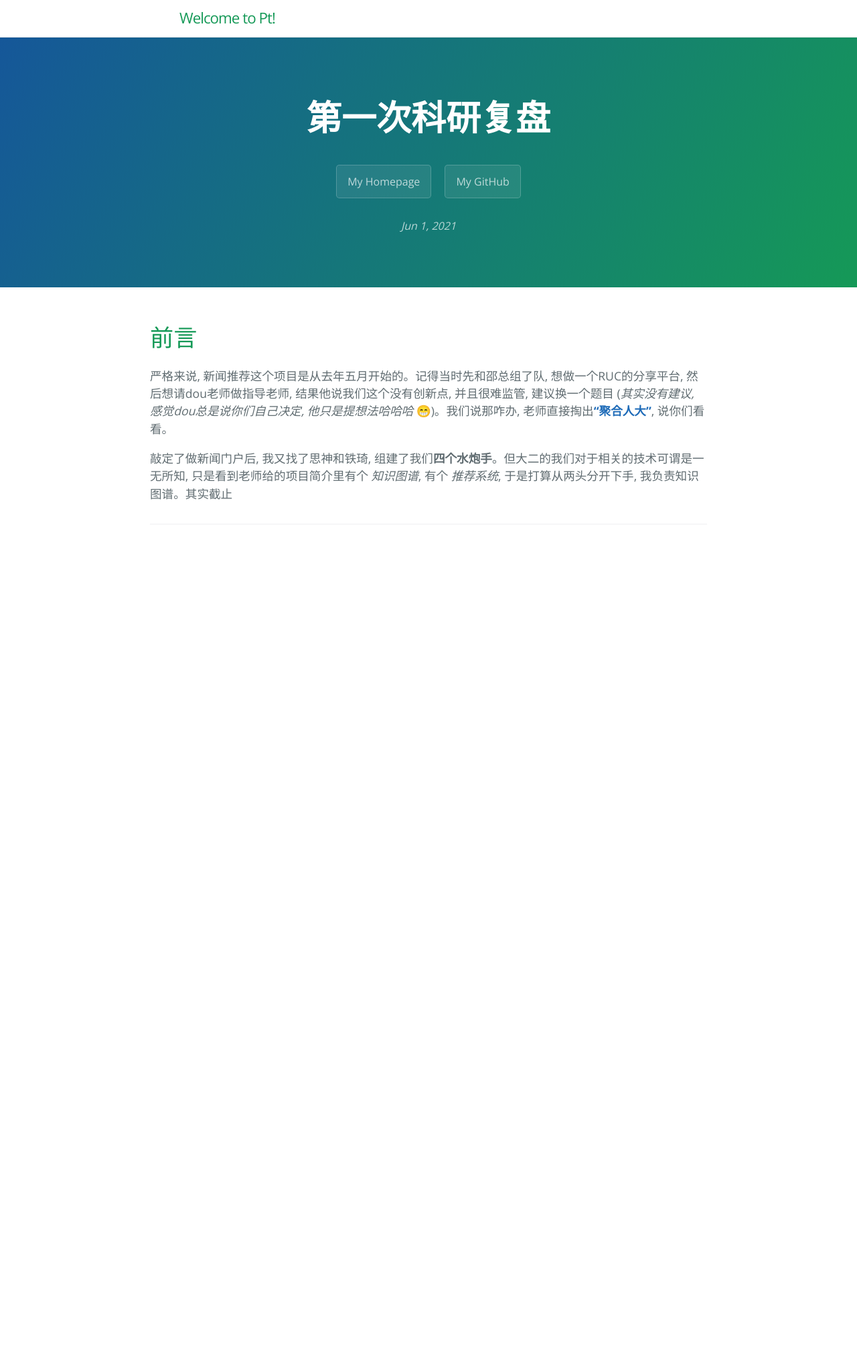
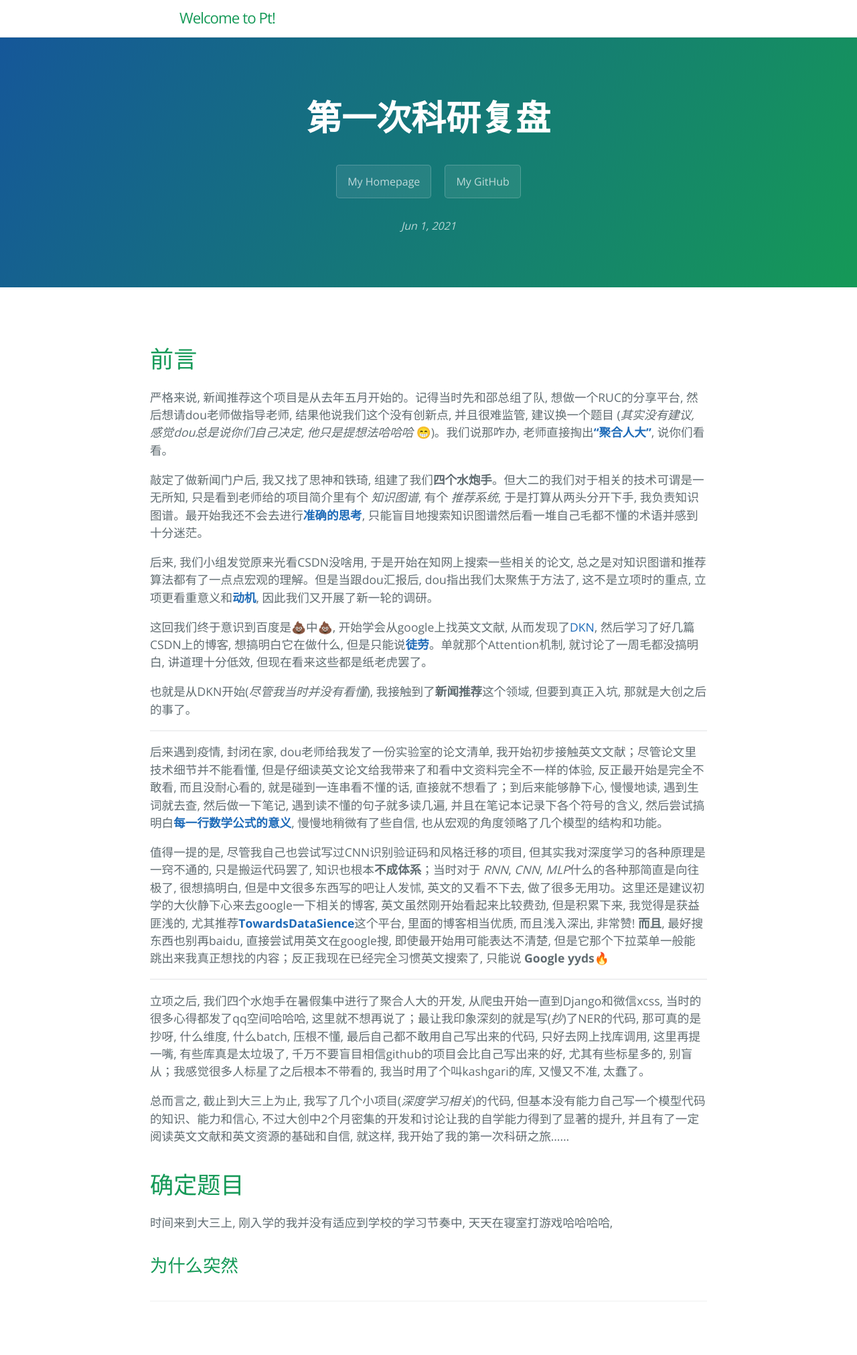
Before and after one commit to namespace-Pt/namespace-Pt.github.io, a Jekyll site: the page built from collections/_posts/2021-6-1-first-time.md, in a window 1280 px wide. Shown: the whole page at 67% size. Built offline with Jekyll 4.4.1, drawn with Linux system fonts in a browser that asks for light colours; emoji names are drawn with the system emoji font; before the commit the page ends 900 px from its top, so only the background shows below that.

Commit message:
2021-6-5

```diff
--- a/Gemfile
+++ b/Gemfile
@@ -32,3 +32,4 @@ end
 gem "wdm", "~> 0.1.1", :platforms => [:mingw, :x64_mingw, :mswin]
 
 gem 'jemoji'
+gem 'jekyll-seo-tag'
--- a/_config.yml
+++ b/_config.yml
@@ -17,3 +17,29 @@ google_analytics: G-W9EF2VS3C2
 
 plugins:
   - jemoji
+
+collections:
+  moods:
+    output: true
+  mems:
+    output: true
+
+defaults:
+  -
+    scope:
+      path: "collections/_posts"
+    values:
+      layout: post
+  -
+    scope:
+      path: "collections/_moods"
+    values:
+      layout: post
+      title: 日记
+  -
+    scope:
+      path: "collections/_mems"
+    values:
+      layout: post
+
+collections_dir: collections
--- a/_layouts/default.html
+++ b/_layouts/default.html
@@ -34,6 +34,10 @@
 
     <title>{{ page-title }}</title>
 
+    {% if site.plugins contains "jekyll-seo-tag" %}
+    {% else %}
+    {% include social-metatags.html %}
+    {% endif %}
 
     <link rel="canonical" href="{{ page.url | replace:'index.html','' | absolute_url }}">
 
@@ -44,7 +48,10 @@
 
 
     <link rel="stylesheet" href="{{ '/assets/css/style.css?v=' | append: site.github.build_revision | absolute_url }}">
+
+    <script src="/assets/js/jquery.js"></script>
     </head>
+
     <body>
 
         {% include site-header.html %}
--- a/_layouts/homepage.html
+++ b/_layouts/homepage.html
@@ -21,7 +21,7 @@
     <link rel="stylesheet" href="/assets/css/bootstrap.min.css">
 
     <script src="../assets/js/jquery.js"></script>
-    <script src="https://cdnjs.cloudflare.com/ajax/libs/popper.js/1.16.0/umd/popper.min.js"></script>
+    <!-- <script src="https://cdnjs.cloudflare.com/ajax/libs/popper.js/1.16.0/umd/popper.min.js"></script> -->
     <script src="../assets/js/bootstrap.min.js"></script>
 </head>
 
--- /dev/null
+++ b/collections/_posts/2021-6-1-first-time.md
@@ -0,0 +1,110 @@
+---
+title: 第一次科研复盘
+---
+<style>
+/* Popup container - can be anything you want */
+.popup {
+  position: relative;
+  display: inline-block;
+  cursor: pointer;
+  -webkit-user-select: none;
+  -moz-user-select: none;
+  -ms-user-select: none;
+  user-select: none;
+}
+
+/* The actual popup */
+.popup .popuptext {
+  visibility: hidden;
+  width: 160px;
+  background-color: #666;
+  color: #fff;
+  text-align: center;
+  border-radius: 6px;
+  padding: 8px 0;
+  position: absolute;
+  z-index: 1;
+  bottom: 125%;
+  left: 50%;
+  margin-left: -80px;
+}
+
+/* Popup arrow */
+.popup .popuptext::after {
+  content: "";
+  position: absolute;
+  top: 100%;
+  left: 50%;
+  margin-left: -5px;
+  border-width: 5px;
+  border-style: solid;
+  border-color: #555 transparent transparent transparent;
+}
+
+/* Toggle this class - hide and show the popup */
+.popup .show {
+  visibility: visible;
+  -webkit-animation: fadeIn 1s;
+  animation: fadeIn 1s;
+}
+
+/* Add animation (fade in the popup) */
+@-webkit-keyframes fadeIn {
+  from {opacity: 0;}
+  to {opacity: 1;}
+}
+
+@keyframes fadeIn {
+  from {opacity: 0;}
+  to {opacity:1 ;}
+}
+</style>
+
+# 前言
+严格来说, 新闻推荐这个项目是从去年五月开始的。记得当时先和邵总组了队, 想做一个RUC的分享平台, 然后想请dou老师做指导老师, 结果他说我们这个没有创新点, 并且很难监管, 建议换一个题目 (*其实没有建议, 感觉dou总是说你们自己决定, 他只是提想法哈哈哈* :grin:)。我们说那咋办, 老师直接掏出**[“聚合人大”](https://github.com/Ethan00Si/JuHeRenDa)**, 说你们看看。
+
+敲定了做新闻门户后, 我又找了思神和铁琦, 组建了我们**四个水炮手**。但大二的我们对于相关的技术可谓是一无所知, 只是看到老师给的项目简介里有个 *知识图谱*, 有个 *推荐系统*, 于是打算从两头分开下手, 我负责知识图谱。最开始我还不会去进行<a class="popup" style="">**准确的思考**<span class="popuptext">先想明白自己什么不懂, 再去解决</span></a>, 只能盲目地搜索知识图谱然后看一堆自己毛都不懂的术语并感到十分迷茫。
+
+后来, 我们小组发觉原来光看CSDN没啥用, 于是开始在知网上搜索一些相关的论文, 总之是对知识图谱和推荐算法都有了一点点宏观的理解。但是当跟dou汇报后, dou指出我们太聚焦于方法了, 这不是立项时的重点, 立项更看重意义和<a class="popup" style="">**动机**<span class="popuptext">为什么要用这个方法, 为什么不用别的？</span></a>, 因此我们又开展了新一轮的调研。
+
+这回我们终于意识到百度是:shit:中:shit:, 开始学会从google上找英文文献, 从而发现了[DKN](https://arxiv.org/abs/1801.08284), 然后学习了好几篇CSDN上的博客, 想搞明白它在做什么, 但是只能说<a class="popup" style="">**徒劳**<span class="popuptext">这里不得不说, 很多人自己啥都没搞明白, 就写博客, 真的害人。</span></a>。单就那个Attention机制, 就讨论了一周毛都没搞明白, 讲道理十分低效, 但现在看来这些都是纸老虎罢了。
+
+也就是从DKN开始(*尽管我当时并没有看懂*), 我接触到了**新闻推荐**这个领域, 但要到真正入坑, 那就是大创之后的事了。
+
+<hr>
+
+后来遇到疫情, 封闭在家, dou老师给我发了一份实验室的论文清单, 我开始初步接触英文文献；尽管论文里技术细节并不能看懂, 但是仔细读英文论文给我带来了和看中文资料完全不一样的体验, 反正最开始是完全不敢看, 而且没耐心看的, 就是碰到一连串看不懂的话, 直接就不想看了；到后来能够静下心, 慢慢地读, 遇到生词就去查, 然后做一下笔记, 遇到读不懂的句子就多读几遍, 并且在笔记本记录下各个符号的含义, 然后尝试搞明白<a class="popup" style="">**每一行数学公式的意义**<span class="popuptext">讲道理, 很多数学公式都是看着唬人罢了。</span></a>, 慢慢地稍微有了些自信, 也从宏观的角度领略了几个模型的结构和功能。
+
+值得一提的是, 尽管我自己也尝试写过CNN识别验证码和风格迁移的项目, 但其实我对深度学习的各种原理是一窍不通的, 只是搬运代码罢了, 知识也根本**不成体系**；当时对于 *RNN*, *CNN*, *MLP*什么的各种那简直是向往极了, 很想搞明白, 但是中文很多东西写的吧让人发怵, 英文的又看不下去, 做了很多无用功。这里还是建议初学的大伙静下心来去google一下相关的博客, 英文虽然刚开始看起来比较费劲, 但是积累下来, 我觉得是获益匪浅的, 尤其推荐[**TowardsDataSience**](https://towardsdatascience.com/)这个平台, 里面的博客相当优质, 而且浅入深出, 非常赞! **而且**, 最好搜东西也别再baidu, 直接尝试用英文在google搜, 即使最开始用可能表达不清楚, 但是它那个下拉菜单一般能跳出来我真正想找的内容；反正我现在已经完全习惯英文搜索了, 只能说 **Google yyds:fire:**
+
+<hr>
+
+立项之后, 我们四个水炮手在暑假集中进行了聚合人大的开发, 从爬虫开始一直到Django和微信xcss, 当时的很多心得都发了qq空间哈哈哈, 这里就不想再说了；最让我印象深刻的就是写(*抄*)了NER的代码, 那可真的是抄呀, 什么维度, 什么batch, 压根不懂, 最后自己都不敢用自己写出来的代码, 只好去网上找库调用, 这里再提一嘴, 有些库真是太垃圾了, 千万不要盲目相信github的项目会比自己写出来的好, 尤其有些标星多的, 别盲从；我感觉很多人标星了之后根本不带看的, 我当时用了个叫kashgari的库, 又慢又不准, 太蠢了。
+
+总而言之, 截止到大三上为止, 我写了几个小项目(*深度学习相关*)的代码, 但基本没有能力自己写一个模型代码的知识、能力和信心, 不过大创中2个月密集的开发和讨论让我的自学能力得到了显著的提升, 并且有了一定阅读英文文献和英文资源的基础和自信, 就这样, 我开始了我的第一次科研之旅……
+
+# 确定题目
+时间来到大三上, 刚入学的我并没有适应到学校的学习节奏中, 天天在寝室打游戏哈哈哈哈,
+## 为什么突然
+
+<script>
+  // FIXME, find a more elegant way
+  // global vaiable for the click target
+  var popup = null;
+  $(document).click(function(event){
+    if(popup){
+        popup.classList.toggle("show");
+        popup = null;
+    }
+  });
+  $(".popup").click(function(event){
+
+    var target = $(event.target);
+    popup = target.parent().children()[1];
+    console.log(popup);
+    popup.classList.toggle("show");
+
+    // stop event propagation, or the event would trigger the document click function, leading to the popup window disappearing in a flash
+    event.stopPropagation();
+  })
+</script>
```
Also changed, not shown: _layouts/home.html (+23 -11 lines), _posts/blogs/2021-6-1-first-time.md (deleted, +0 -11 lines), collections/_mems/MML-page.md (added, +3 -0 lines), collections/_moods/2021-6-2.md (renamed from _posts/moods/2021-6-2-1.md, +0 -3 lines), Gemfile.lock.
